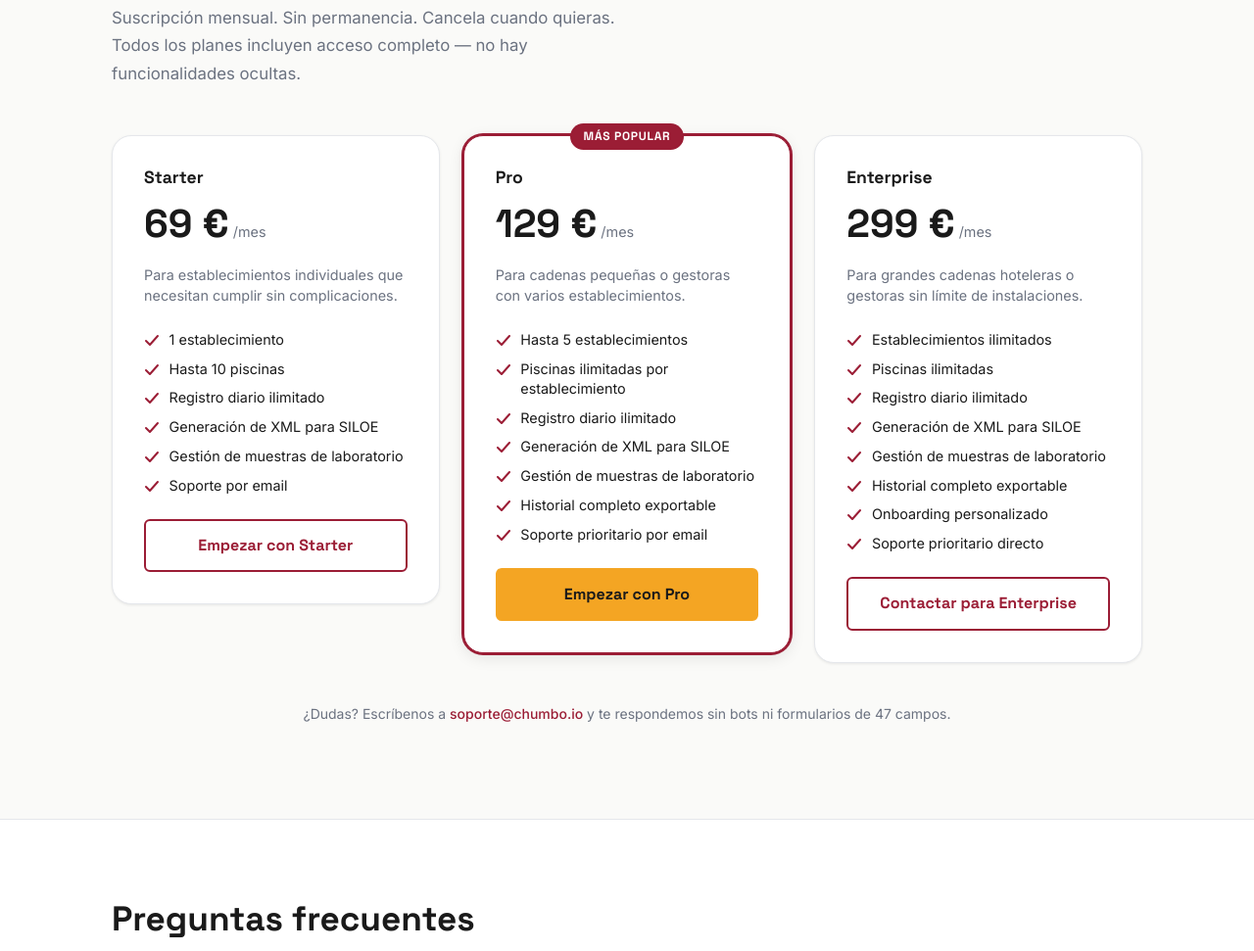
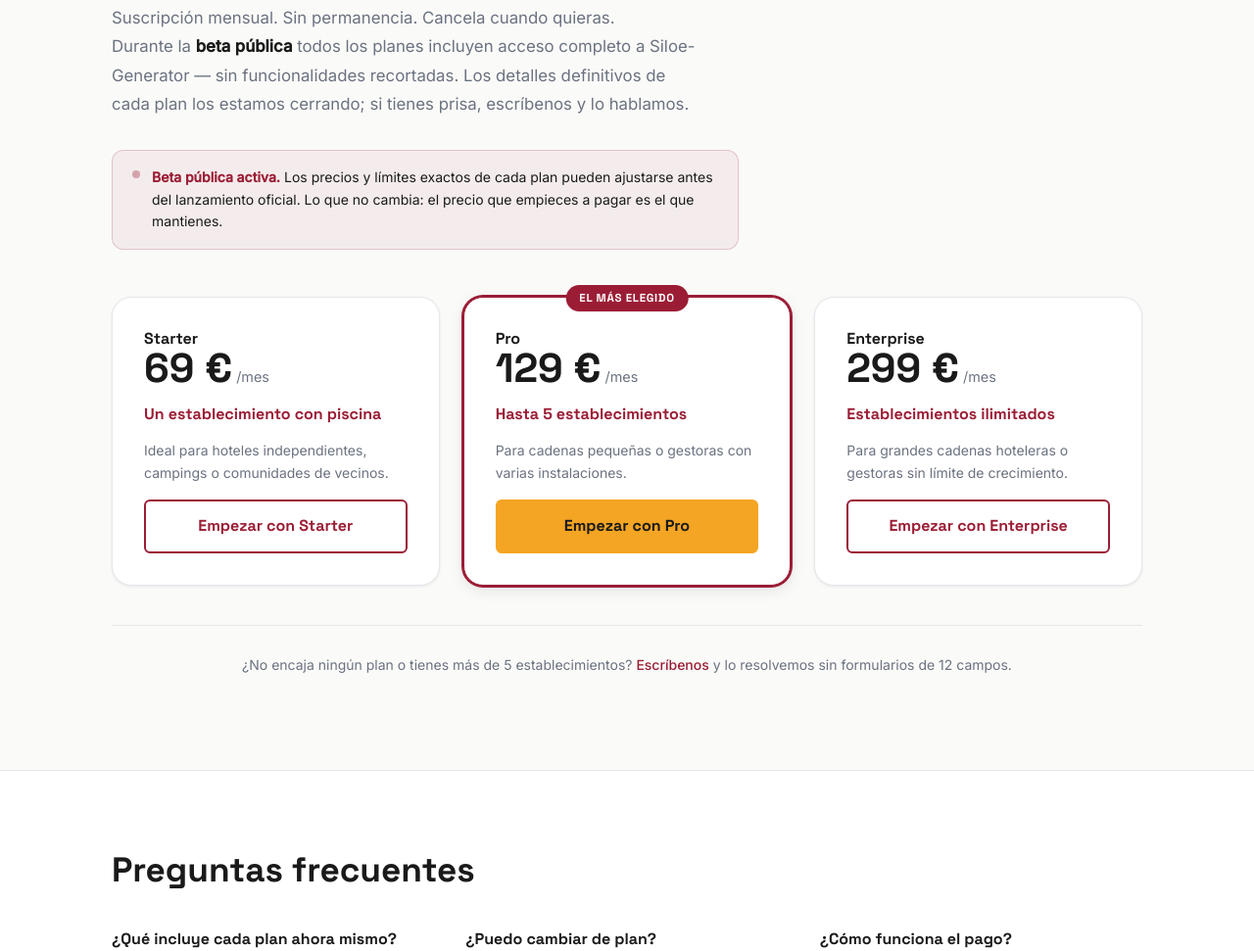
Before and after one commit to juanrdzbaeza/chumbo.io, an Astro site: page /precios in a window 1280 px wide. Shown: the part 220-1191 px from the top of the page at 98% size. Built offline with nearby package versions, Linux system fonts and the light colour scheme; Astro itself is replaced by a stand-in of ours.

Commit message:
fix(precios): sección de precios honesta para beta pública - Eliminadas feature lists inventadas por plan - 3 tramos diferenciados solo por número de establecimientos - Banner de beta con precio grandfathered garantizado - FAQ: pregunta explícita 'qué incluye ahora mismo' que admite   que los detalles definitivos están en proceso de cierre - copy en tono de marca: sin humo, sin promesas vacías

```diff
--- a/src/components/PricingCards.astro
+++ b/src/components/PricingCards.astro
@@ -1,57 +1,30 @@
 ---
 export interface Props {
-  standalone?: boolean; // true en /precios, false en home
+  standalone?: boolean;
 }
 const { standalone = false } = Astro.props;
 
-const plans = [
+const tiers = [
   {
     name: 'Starter',
     price: '69',
-    desc: 'Para establecimientos individuales que necesitan cumplir sin complicaciones.',
-    features: [
-      '1 establecimiento',
-      'Hasta 10 piscinas',
-      'Registro diario ilimitado',
-      'Generación de XML para SILOE',
-      'Gestión de muestras de laboratorio',
-      'Soporte por email',
-    ],
-    cta: 'Empezar con Starter',
-    highlighted: false,
+    tag: null,
+    for: 'Un establecimiento con piscina',
+    note: 'Ideal para hoteles independientes, campings o comunidades de vecinos.',
   },
   {
     name: 'Pro',
     price: '129',
-    desc: 'Para cadenas pequeñas o gestoras con varios establecimientos.',
-    features: [
-      'Hasta 5 establecimientos',
-      'Piscinas ilimitadas por establecimiento',
-      'Registro diario ilimitado',
-      'Generación de XML para SILOE',
-      'Gestión de muestras de laboratorio',
-      'Historial completo exportable',
-      'Soporte prioritario por email',
-    ],
-    cta: 'Empezar con Pro',
-    highlighted: true,
+    tag: 'El más elegido',
+    for: 'Hasta 5 establecimientos',
+    note: 'Para cadenas pequeñas o gestoras con varias instalaciones.',
   },
   {
     name: 'Enterprise',
     price: '299',
-    desc: 'Para grandes cadenas hoteleras o gestoras sin límite de instalaciones.',
-    features: [
-      'Establecimientos ilimitados',
-      'Piscinas ilimitadas',
-      'Registro diario ilimitado',
-      'Generación de XML para SILOE',
-      'Gestión de muestras de laboratorio',
-      'Historial completo exportable',
-      'Onboarding personalizado',
-      'Soporte prioritario directo',
-    ],
-    cta: 'Contactar para Enterprise',
-    highlighted: false,
+    tag: null,
+    for: 'Establecimientos ilimitados',
+    note: 'Para grandes cadenas hoteleras o gestoras sin límite de crecimiento.',
   },
 ];
 ---
@@ -59,55 +32,60 @@ const plans = [
 <section class="pricing" id="precios">
   <div class="container">
     {!standalone && <span class="section-label section-label--dark">Precios</span>}
+
     <h2 class="pricing-title">
       {standalone ? 'Planes y precios' : 'Sin letra pequeña'}
     </h2>
     <p class="pricing-sub">
-      Suscripción mensual. Sin permanencia. Cancela cuando quieras.
-      {standalone && <><br />Todos los planes incluyen acceso completo — no hay funcionalidades ocultas.</>}
+      Suscripción mensual. Sin permanencia. Cancela cuando quieras.<br />
+      Durante la <strong>beta pública</strong> todos los planes incluyen
+      acceso completo a Siloe-Generator — sin funcionalidades recortadas.
+      Los detalles definitivos de cada plan los estamos cerrando;
+      si tienes prisa, escríbenos y lo hablamos.
     </p>
 
-    <div class="plans-grid">
-      {plans.map(plan => (
-        <div class={`plan-card${plan.highlighted ? ' plan-card--highlighted' : ''}`}>
-          {plan.highlighted && (
-            <div class="plan-badge">Más popular</div>
-          )}
-          <div class="plan-header">
-            <h3 class="plan-name">{plan.name}</h3>
-            <div class="plan-price">
-              <span class="plan-amount">{plan.price} €</span>
-              <span class="plan-period">/mes</span>
+    <!-- Beta notice -->
+    <div class="beta-notice">
+      <span class="beta-dot"></span>
+      <span>
+        <strong>Beta pública activa.</strong> Los precios y límites exactos
+        de cada plan pueden ajustarse antes del lanzamiento oficial.
+        Lo que no cambia: el precio que empieces a pagar es el que mantienes.
+      </span>
+    </div>
+
+    <div class="tiers-grid">
+      {tiers.map(t => (
+        <div class={`tier-card${t.tag ? ' tier-card--featured' : ''}`}>
+          {t.tag && <div class="tier-tag">{t.tag}</div>}
+          <div class="tier-header">
+            <h3 class="tier-name">{t.name}</h3>
+            <div class="tier-price">
+              <span class="tier-amount">{t.price} €</span>
+              <span class="tier-period">/mes</span>
             </div>
-            <p class="plan-desc">{plan.desc}</p>
           </div>
-          <ul class="plan-features">
-            {plan.features.map(f => (
-              <li>
-                <svg viewBox="0 0 16 16" width="16" height="16" aria-hidden="true">
-                  <polyline points="2,9 6,13 14,4" fill="none" stroke="currentColor" stroke-width="2" stroke-linecap="round" stroke-linejoin="round"/>
-                </svg>
-                {f}
-              </li>
-            ))}
-          </ul>
+          <p class="tier-for">{t.for}</p>
+          <p class="tier-note">{t.note}</p>
           <a
             href="https://siloegenerator.chumbo.io/registro"
-            class={`btn plan-btn${plan.highlighted ? ' btn-primary' : ' btn-outline-dark'}`}
+            class={`btn tier-btn${t.tag ? ' btn-primary' : ' btn-outline-dark'}`}
             target="_blank"
             rel="noopener"
           >
-            {plan.cta}
+            Empezar con {t.name}
           </a>
         </div>
       ))}
     </div>
 
-    <p class="pricing-note">
-      ¿Dudas? Escríbenos a{' '}
-      <a href="mailto:soporte@chumbo.io">soporte@chumbo.io</a>
-      {' '}y te respondemos sin bots ni formularios de 47 campos.
-    </p>
+    <div class="pricing-cta-note">
+      <p>
+        ¿No encaja ningún plan o tienes más de 5 establecimientos?{' '}
+        <a href="mailto:soporte@chumbo.io">Escríbenos</a>
+        {' '}y lo resolvemos sin formularios de 12 campos.
+      </p>
+    </div>
   </div>
 </section>
 
@@ -127,20 +105,50 @@ const plans = [
 .pricing-sub {
   font-size: 1.05rem;
   color: var(--text-muted);
-  max-width: 520px;
+  max-width: 600px;
+  margin-bottom: 2rem;
+  line-height: 1.75;
+}
+.pricing-sub strong { color: var(--text-dark); font-weight: 600; }
+
+/* Beta notice */
+.beta-notice {
+  display: flex;
+  align-items: flex-start;
+  gap: .75rem;
+  background: rgba(155,29,53,.06);
+  border: 1px solid rgba(155,29,53,.2);
+  border-radius: var(--radius-md);
+  padding: 1rem 1.25rem;
   margin-bottom: 3rem;
-  line-height: 1.7;
+  font-size: .875rem;
+  color: var(--text-dark);
+  max-width: 640px;
+  line-height: 1.6;
+}
+.beta-notice strong { color: var(--chumbo-skin); }
+.beta-dot {
+  flex-shrink: 0;
+  margin-top: 4px;
+  width: 8px; height: 8px;
+  border-radius: 50%;
+  background: var(--chumbo-skin);
+  animation: pulse 2s infinite;
+}
+@keyframes pulse {
+  0%, 100% { opacity: 1; }
+  50%       { opacity: .35; }
 }
 
-.plans-grid {
+/* Tiers grid */
+.tiers-grid {
   display: grid;
-  grid-template-columns: repeat(auto-fit, minmax(280px, 1fr));
+  grid-template-columns: repeat(auto-fit, minmax(260px, 1fr));
   gap: 1.5rem;
-  align-items: start;
   margin-bottom: 2.5rem;
 }
 
-.plan-card {
+.tier-card {
   position: relative;
   background: var(--bg-white);
   border: 1px solid var(--border);
@@ -149,17 +157,17 @@ const plans = [
   box-shadow: var(--shadow-sm);
   display: flex;
   flex-direction: column;
-  gap: 1.5rem;
+  gap: 1rem;
   transition: box-shadow .2s;
 }
-.plan-card:hover { box-shadow: var(--shadow-md); }
+.tier-card:hover { box-shadow: var(--shadow-md); }
 
-.plan-card--highlighted {
+.tier-card--featured {
   border-color: var(--chumbo-skin);
   box-shadow: 0 0 0 2px var(--chumbo-skin), var(--shadow-md);
 }
 
-.plan-badge {
+.tier-tag {
   position: absolute;
   top: -13px;
   left: 50%;
@@ -167,77 +175,67 @@ const plans = [
   background: var(--chumbo-skin);
   color: #fff;
   font-family: var(--font-heading);
-  font-size: .75rem;
+  font-size: .72rem;
   font-weight: 600;
   letter-spacing: .06em;
   text-transform: uppercase;
   padding: .25rem .85rem;
   border-radius: 999px;
+  white-space: nowrap;
 }
 
-.plan-name {
-  font-size: 1.1rem;
+.tier-name {
+  font-size: 1rem;
   font-weight: 700;
   color: var(--text-dark);
-  margin-bottom: .25rem;
 }
 
-.plan-price {
+.tier-price {
   display: flex;
   align-items: baseline;
   gap: .25rem;
-  margin-bottom: .5rem;
 }
-.plan-amount {
+.tier-amount {
   font-family: var(--font-heading);
-  font-size: 2.5rem;
+  font-size: 2.6rem;
   font-weight: 700;
   color: var(--text-dark);
+  line-height: 1;
 }
-.plan-period {
+.tier-period {
   font-size: .9rem;
   color: var(--text-muted);
 }
 
-.plan-desc {
-  font-size: .9rem;
-  color: var(--text-muted);
-  line-height: 1.5;
+.tier-for {
+  font-family: var(--font-heading);
+  font-size: 1rem;
+  font-weight: 600;
+  color: var(--chumbo-skin);
+  line-height: 1.3;
 }
 
-.plan-features {
-  list-style: none;
-  display: flex;
-  flex-direction: column;
-  gap: .6rem;
+.tier-note {
+  font-size: .875rem;
+  color: var(--text-muted);
+  line-height: 1.6;
   flex: 1;
 }
-.plan-features li {
-  display: flex;
-  align-items: flex-start;
-  gap: .6rem;
-  font-size: .9rem;
-  color: var(--text-dark);
-  line-height: 1.4;
-}
-.plan-features svg {
-  flex-shrink: 0;
-  margin-top: 2px;
-  color: var(--chumbo-skin);
-}
 
-.plan-btn {
+.tier-btn {
   width: 100%;
   justify-content: center;
   margin-top: auto;
 }
 
-.pricing-note {
+.pricing-cta-note {
+  text-align: center;
   font-size: .875rem;
   color: var(--text-muted);
-  text-align: center;
+  border-top: 1px solid var(--border);
+  padding-top: 1.75rem;
 }
-.pricing-note a {
+.pricing-cta-note a {
   color: var(--chumbo-skin);
   font-weight: 500;
 }
--- a/src/pages/precios.astro
+++ b/src/pages/precios.astro
@@ -7,7 +7,7 @@ import Footer from '../components/Footer.astro';
 
 <Layout
   title="Precios — chumbo.io"
-  description="Planes para Siloe-Generator: Starter 69€/mes, Pro 129€/mes, Enterprise 299€/mes. Sin permanencia, cancela cuando quieras. Gestión de piscinas conforme al RD 742/2013."
+  description="Planes para Siloe-Generator: desde 69 €/mes. Beta pública activa, acceso completo en todos los planes. Sin permanencia."
 >
   <Nav />
   <main>
@@ -17,49 +17,61 @@ import Footer from '../components/Footer.astro';
       <div class="container">
         <h2>Preguntas frecuentes</h2>
         <div class="faq-grid">
+
           <div class="faq-item">
-            <h3>¿Hay periodo de prueba?</h3>
+            <h3>¿Qué incluye cada plan ahora mismo?</h3>
             <p>
-              Puedes explorar la aplicación antes de contratar. Contacta en
-              <a href="mailto:soporte@chumbo.io">soporte@chumbo.io</a> y
-              lo gestionamos sin burocracia.
+              Durante la beta pública, <strong>todos los planes incluyen acceso completo</strong>
+              a Siloe-Generator: registro de lecturas diarias, generación de XML para SILOE,
+              gestión de muestras de laboratorio y multi-piscina.
+              La diferenciación definitiva entre planes (por número de establecimientos,
+              límites, etc.) está en proceso de cierre.
+              Si tienes dudas sobre lo que necesitas, escríbenos.
             </p>
           </div>
+
           <div class="faq-item">
             <h3>¿Puedo cambiar de plan?</h3>
             <p>
-              Sí, en cualquier momento. El cambio es inmediato y el cobro
-              se prorratea automáticamente via Stripe.
+              Sí, en cualquier momento. El cambio es inmediato
+              y el cobro se prorratea via Stripe.
             </p>
           </div>
+
           <div class="faq-item">
             <h3>¿Cómo funciona el pago?</h3>
             <p>
               Suscripción mensual con tarjeta de crédito/débito a través de Stripe.
-              Seguro, sin guardar datos de tarjeta en nuestros servidores.
+              Sin guardar datos de tarjeta en nuestros servidores.
+              Recibirás factura automática por cada cargo.
             </p>
           </div>
+
           <div class="faq-item">
-            <h3>¿Puedo cancelar?</h3>
+            <h3>¿Puedo cancelar cuando quiera?</h3>
             <p>
-              Sí, cuando quieras y sin penalizaciones. La cuenta se mantiene
-              activa hasta el fin del periodo pagado.
+              Sí, sin penalizaciones y sin llamadas de retención.
+              La cuenta se mantiene activa hasta el final del periodo pagado.
             </p>
           </div>
+
           <div class="faq-item">
             <h3>¿Qué pasa con mis datos si cancelo?</h3>
             <p>
-              Tus registros siguen accesibles 30 días tras la cancelación para
-              que puedas exportarlos. Después se eliminan de forma segura.
+              Tus registros siguen accesibles 30 días tras la cancelación para que
+              puedas exportarlos. Después se eliminan de forma segura.
             </p>
           </div>
+
           <div class="faq-item">
-            <h3>¿Emiten facturas?</h3>
+            <h3>Tengo más de 5 establecimientos. ¿Qué hago?</h3>
             <p>
-              Sí. Stripe genera facturas automáticas para cada cargo. Si
-              necesitas algo específico, escríbenos.
+              Escríbenos a <a href="mailto:soporte@chumbo.io">soporte@chumbo.io</a>.
+              El Enterprise cubre instalaciones ilimitadas y podemos ajustar
+              lo que necesites.
             </p>
           </div>
+
         </div>
       </div>
     </section>
@@ -99,6 +111,8 @@ import Footer from '../components/Footer.astro';
   line-height: 1.65;
 }
 
+.faq-item strong { color: var(--text-dark); font-weight: 600; }
+
 .faq-item a {
   color: var(--chumbo-skin);
   font-weight: 500;
```
